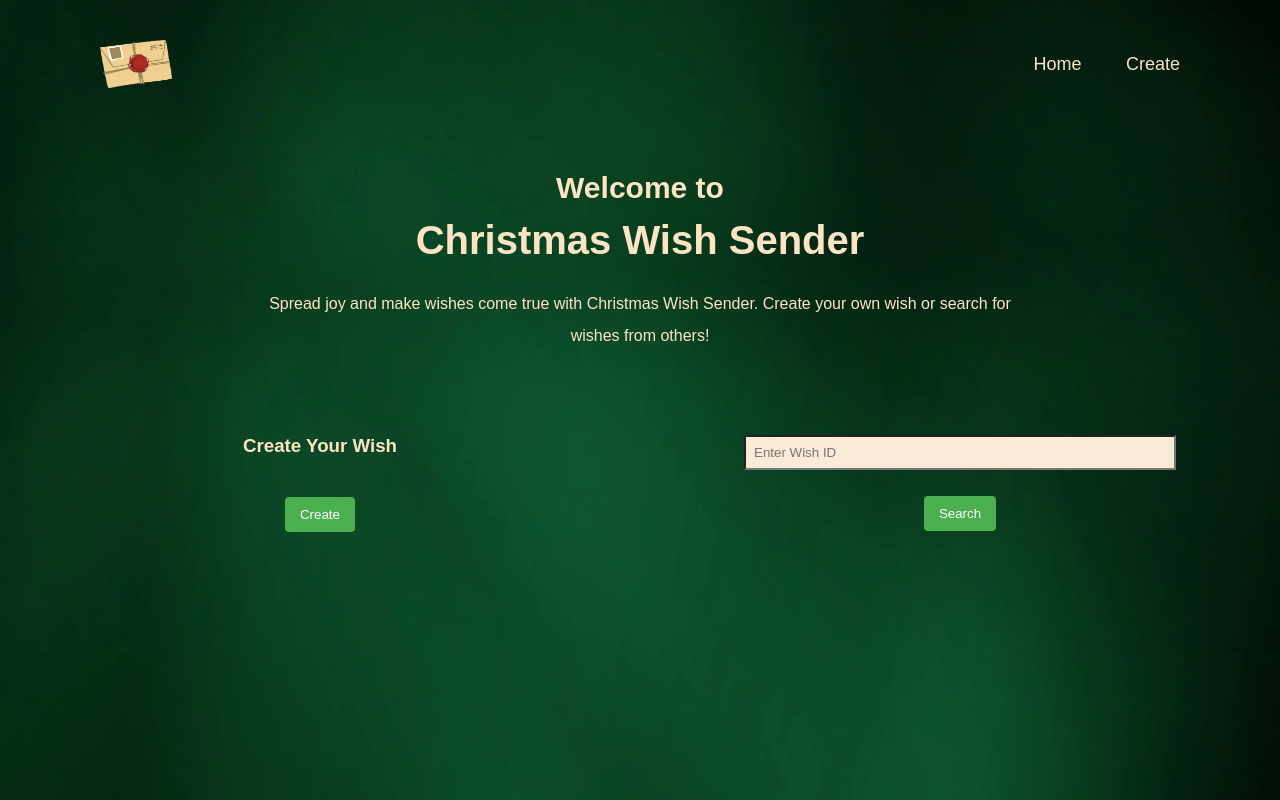
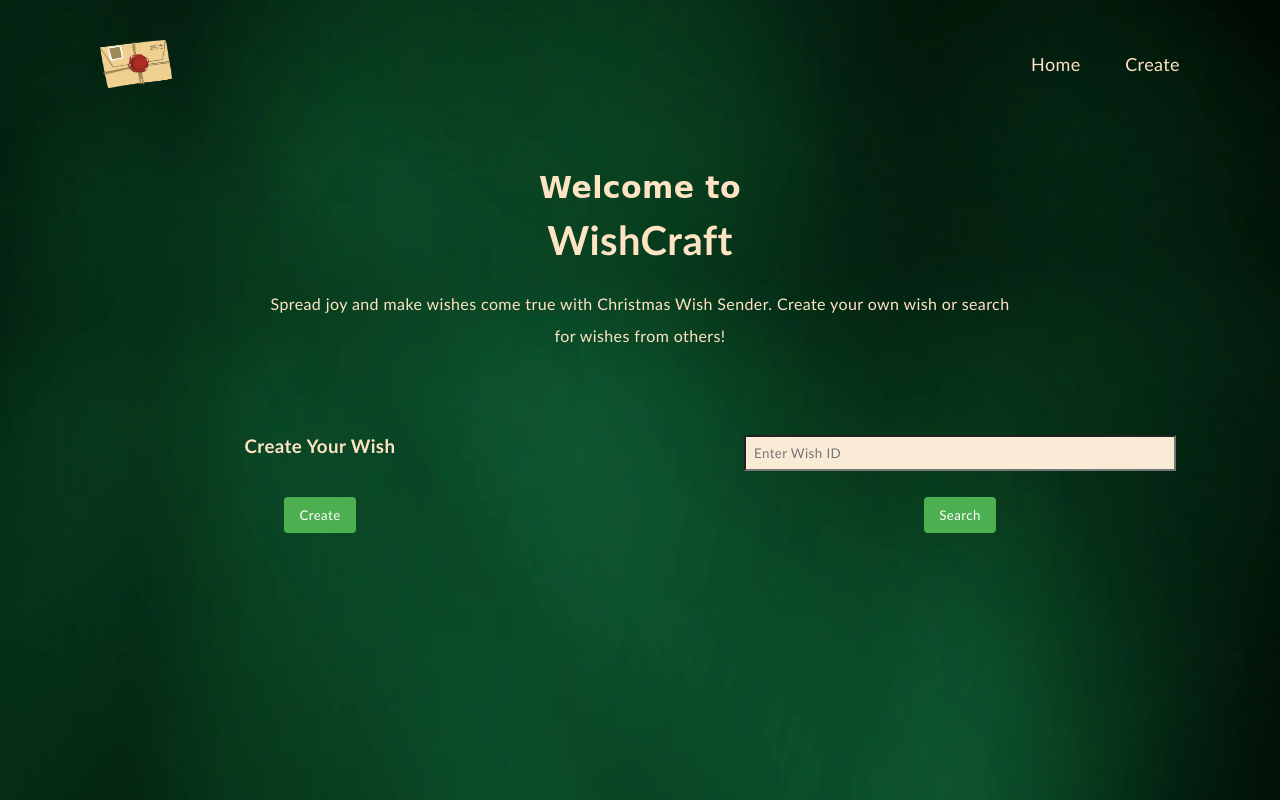
Before and after one commit to BiancaBr7/WishCraft, a Django app: page / in a window 1280 px wide. Run offline with Django 4.2, Linux system fonts and the light colour scheme.

Commit message:
initial commit

```diff
--- a/card/templates/card/card.html
+++ b/card/templates/card/card.html
@@ -14,6 +14,7 @@
     <meta name = "description" content = "This Page displays your message.">
 
     <title>Happy Christmas</title>
+    <link rel="icon" href="{%static '/images/icon.png'%}" type = "images">
 
 </head>
 
--- a/card/templates/card/create_wish.html
+++ b/card/templates/card/create_wish.html
@@ -11,6 +11,8 @@
     <meta name = "description" content = "This Page displays your message.">
 
     <title>Create Your Christmas Wish</title>
+
+    <link rel="icon" href="{%static '/images/icon.png'%}" type = "images">
 
 </head>
 <header class = "header">
--- a/card/templates/card/home.html
+++ b/card/templates/card/home.html
@@ -4,13 +4,15 @@
 
     <meta charset = "utf-8">
 
-    <link href = "{% static 'css/home.css' %}" rel = 'stylesheet'>
+    <link href = "{% static 'css/home_1.css' %}" rel = 'stylesheet'>
 
     <meta name = "author" content = "Bianca Bai">
 
     <meta name = "description" content = "This Page displays your message.">
 
     <title>Christmas Wish Sender</title>
+
+    <link rel="icon" href="{%static '/images/icon.png'%}" type = "images">
 
 </head>
 
@@ -28,7 +30,7 @@
     <div class = 'top'>
         <div class="welcome">
             <h2>Welcome to</h2>
-            <h1>Christmas Wish Sender</h1>
+            <h1>WishCraft</h1>
             <br>
             <p>Spread joy and make wishes come true with Christmas Wish Sender. Create your own wish or search for wishes from others!</p>
         </div>
@@ -47,8 +49,4 @@
             </form>
         </div>
     </div>
-    <div class="about">
-        <h1>About Christmas Wish Sender</h1>
-        <p>Christmas Wish Sender is a platform that allows users to create and share their Christmas wishes. Whether you want to express your heartfelt messages or search for wishes from loved ones, this is the place to make the holiday season special.</p>
-    </div>
 </body>
```
Also changed, not shown: card/templates/card/view_wish.html (+5 -2 lines), card/templates/card/wish_not_found.html (+32 -2 lines).
